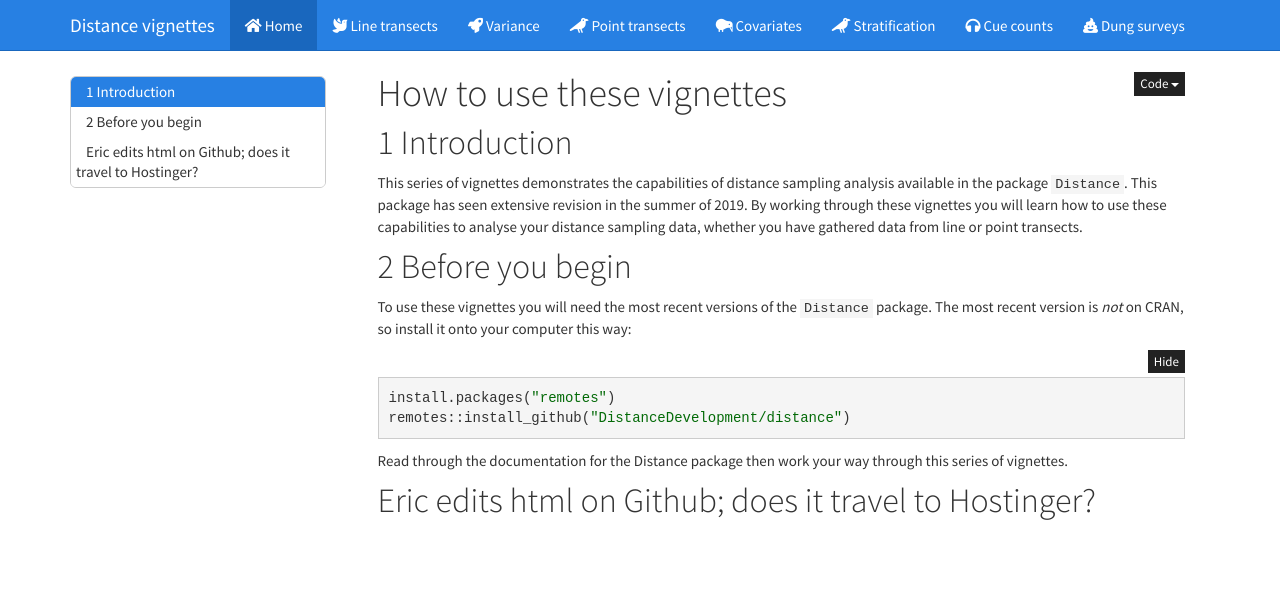
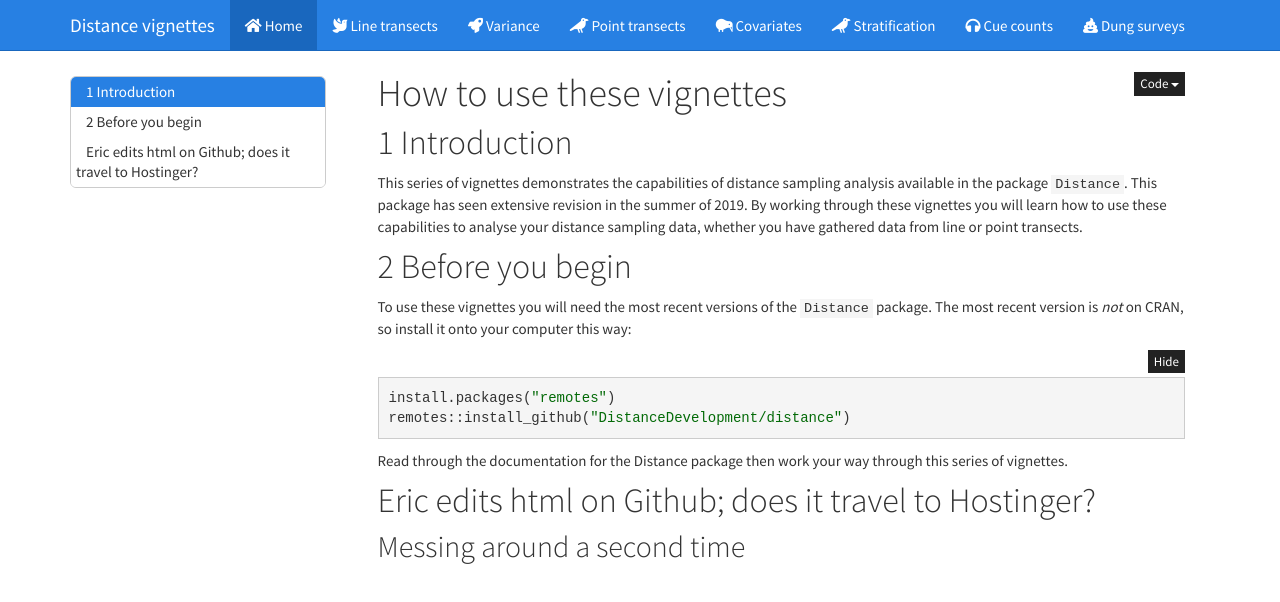
Before and after one commit to erex/test-hostinger, a plain HTML site: page index.html in a window 1280 px wide. Drawn offline with nearby package versions, Linux system fonts and the light colour scheme; some packages are replaced by stand-ins of ours.

Commit message:
Update index.html

```diff
--- a/index.html
+++ b/index.html
@@ -446,6 +446,7 @@ remotes::install_github(&quot;DistanceDevelopment/distance&quot;)</code></pre>
 <p>Read through the documentation for the Distance package then work your way through this series of vignettes.</p>
 
 <h1>Eric edits html on Github; does it travel to Hostinger?</h1>
+  <h2>Messing around a second time</h2>
 </div>
 
 
```
